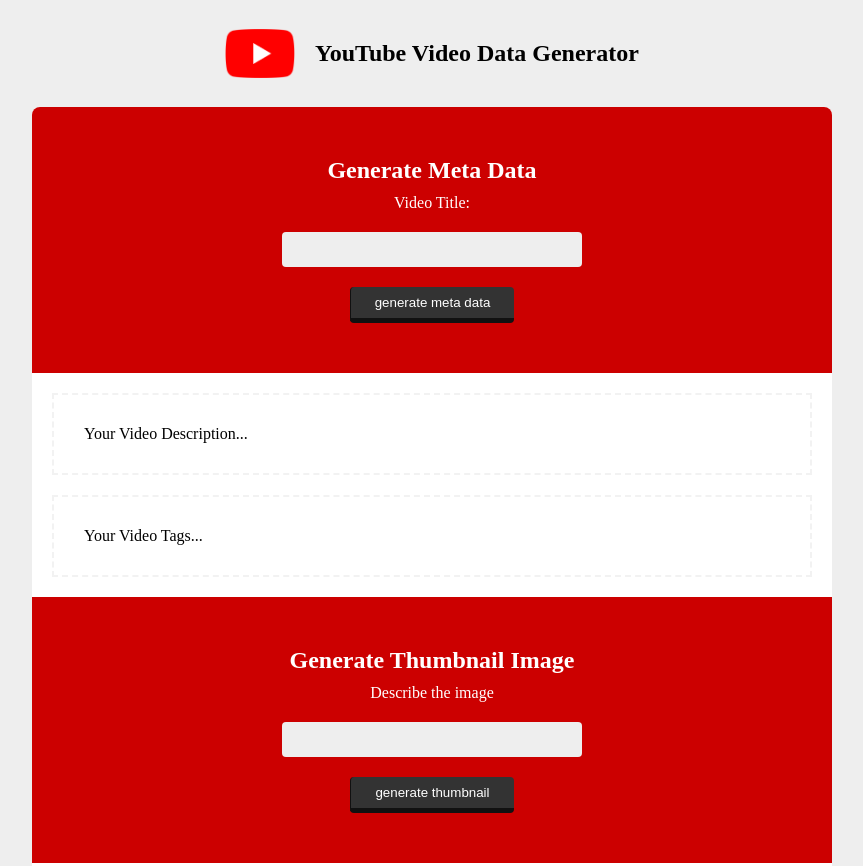
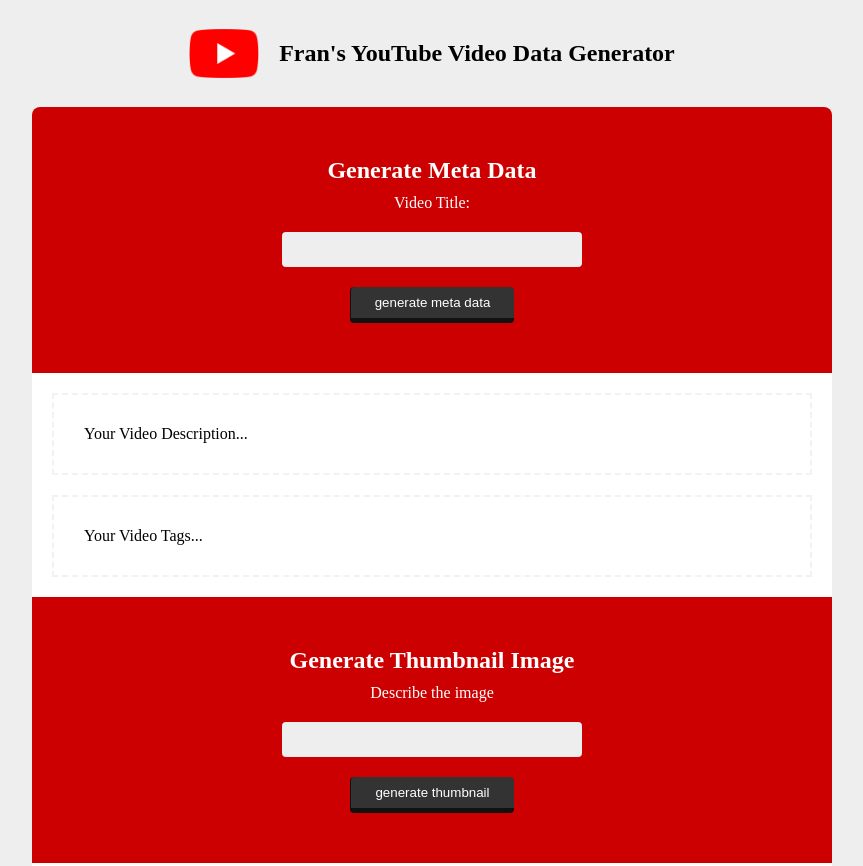
Before and after one commit to Fran-A-Dev/openai-generator-, a website: page public/index.html in a window 1280 px wide. Shown: the top 866 px of the page, without its empty margins (208-1071 px from the left). Drawn offline with Linux system fonts and the light colour scheme.

Commit message:
added my name

```diff
--- a/public/index.html
+++ b/public/index.html
@@ -3,13 +3,13 @@
     <meta charset="UTF-8" />
     <meta http-equiv="X-UA-Compatible" content="IE=edge" />
     <meta name="viewport" content="width=device-width, initial-scale=1.0" />
-    <title>YouTube Meta Generator</title>
+    <title>Fran&apos;s YouTube Video Data Generator</title>
     <link rel="stylesheet" href="/styles.css" />
   </head>
   <body>
     <nav>
       <img src="/yt_logo.png" alt="YouTube Logo" />
-      <h1>YouTube Video Data Generator</h1>
+      <h1>Fran&apos;s YouTube Video Data Generator</h1>
     </nav>
 
     <div class="container">
```
